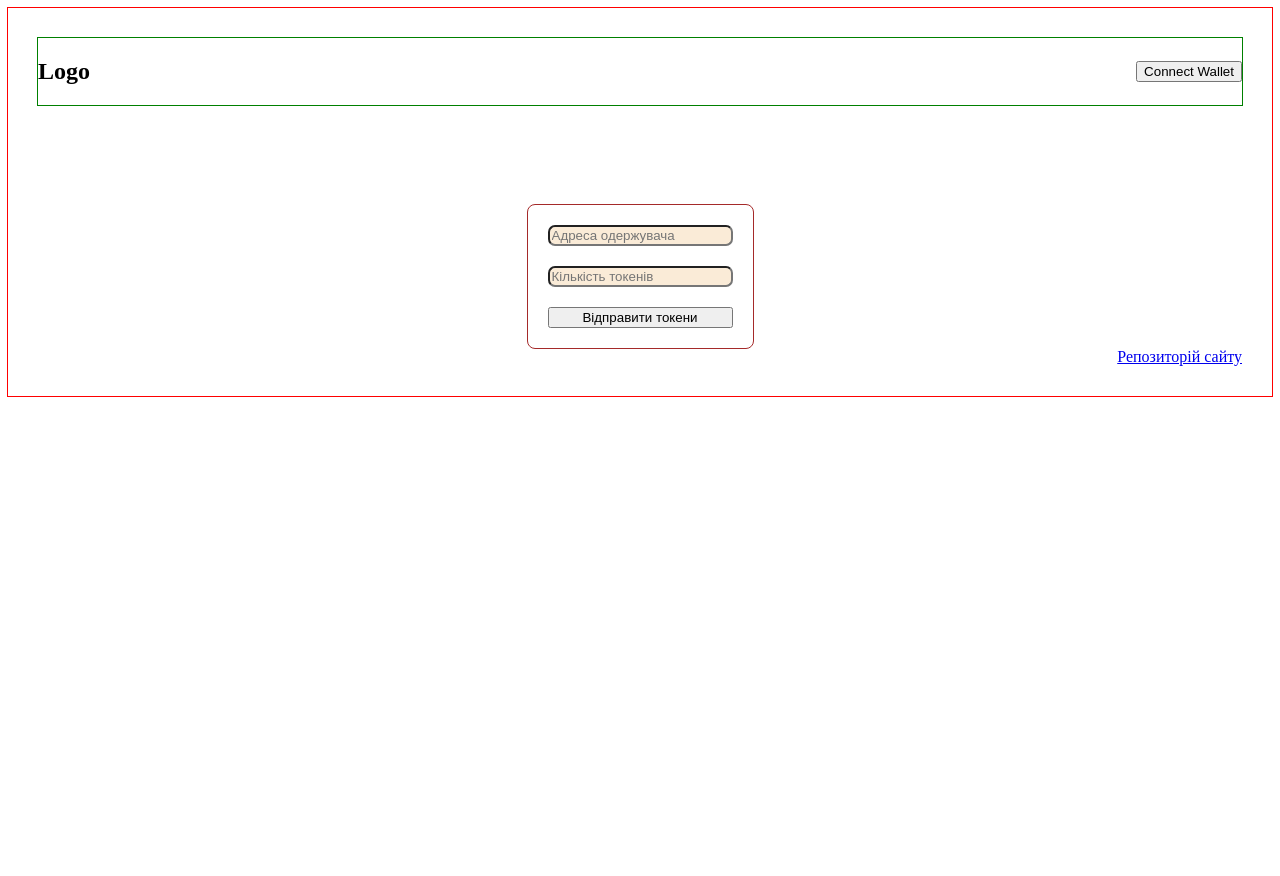
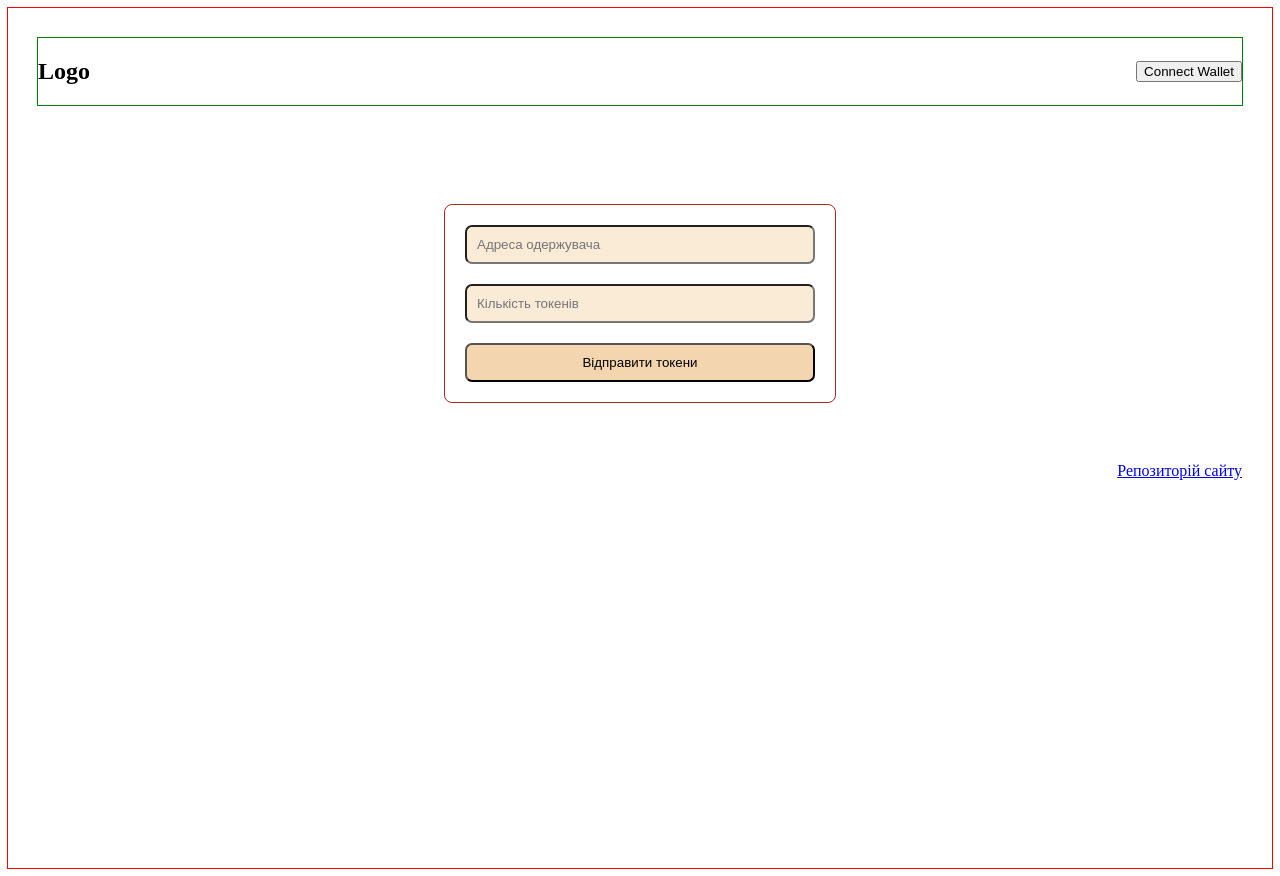
Before and after one commit to Victoria257/my-wallet-app, a React (Vite) app: page / in a window 1280 px wide. Before the commit the page ends 800 px from the top, so only its background shows below. Built offline with nearby package versions, Linux system fonts and the light colour scheme.

Commit message:
add sending tokens

```diff
--- a/src/components/ConnectWallet/ConnectWallet.jsx
+++ b/src/components/ConnectWallet/ConnectWallet.jsx
@@ -1,10 +1,13 @@
-import React, {  useState } from "react";
+import React, { useState } from "react";
+import Web3Modal from "web3modal";
 import Web3 from "web3";
-import Web3Modal from "web3modal";
 
-const ConnectWallet = () => {
-  const [web3, setWeb3] = useState(null);
-  const [connectedAddress, setConnectedAddress] = useState("");
+const ConnectWallet = ({
+  web3,
+  setWeb3,
+  connectedAddress,
+  setConnectedAddress,
+}) => {
   const [balance, setBalance] = useState("");
 
   const connectWallet = async () => {
@@ -15,7 +18,8 @@ const ConnectWallet = () => {
     };
 
     const web3Modal = new Web3Modal({
-      network: "mainnet",
+      //тестова мережа
+      network: "sepolia",
       cacheProvider: true,
       providerOptions,
     });
--- a/src/components/Form/Form.jsx
+++ b/src/components/Form/Form.jsx
@@ -1,11 +1,37 @@
+import Web3 from "web3";
 import { useState } from "react";
 import css from "./Form.module.css";
-export const Form = () => {
+
+export const Form = ({ web3, connectedAddress }) => {
   const [address, setAddress] = useState("");
-  const [amount, setAmount] = useState(0);
-  const onSending = (event) => {
+  const [amount, setAmount] = useState("");
+
+  const onSending = async (event) => {
     event.preventDefault();
     console.log("send");
+    if (!web3) {
+      console.error(
+        "Гаманець недоступний. Переконайтеся, що ви підключені до гаманця."
+      );
+      return;
+    }
+
+    try {
+      const amountInWei = web3.utils.toWei(amount.toString());
+
+      await web3.eth.sendTransaction({
+        to: address,
+        from: connectedAddress,
+        value: amountInWei,
+      });
+
+      alert("Платіж пройшов успішно");
+      setAddress("");
+      setAmount(0);
+    } catch (error) {
+      alert("Платіж не пройшов");
+      console.error("Error sending tokens:", error);
+    }
   };
 
   const onChangeAddress = (event) => {
@@ -25,13 +51,15 @@ export const Form = () => {
           className={css.input}
           placeholder="Адреса одержувача"
           onChange={onChangeAddress}
+          value={address}
         />
         <input
           className={css.input}
           placeholder="Кількість токенів"
           onChange={onChangeAmount}
+          value={amount}
         />
-        <button type="submit" onClick={onSending}>
+        <button className={css.button} type="submit" onClick={onSending}>
           Відправити токени
         </button>
       </form>
--- a/src/components/Form/Form.module.css
+++ b/src/components/Form/Form.module.css
@@ -3,6 +3,7 @@
 }
 
 .form {
+  width: 350px;
   outline: solid 1px brown;
   display: inline-flex;
   flex-direction: column;
@@ -11,6 +12,13 @@
   border-radius: 7px;
 }
 .input {
+  padding: 10px;
   background-color: antiquewhite;
   border-radius: 7px;
 }
+
+.button {
+  padding: 10px;
+  background-color: rgb(243, 214, 176);
+  border-radius: 7px;
+}
--- a/src/pages/MainPage/MainPage.jsx
+++ b/src/pages/MainPage/MainPage.jsx
@@ -1,17 +1,26 @@
+import { useState } from "react";
 import ConnectWallet from "../../components/ConnectWallet/ConnectWallet.jsx";
 import { Form } from "../../components/Form/Form.jsx";
 import { Logo } from "../../components/Logo/Logo.jsx";
 import css from "./MainPage.module.css";
+import Web3 from "web3";
 
 export const MainPage = () => {
+  const [web3, setWeb3] = useState(null);
+  const [connectedAddress, setConnectedAddress] = useState("");
   return (
     <div className={css.container}>
       <header className={css.header}>
         <Logo />
-        <ConnectWallet />
+        <ConnectWallet
+          web3={web3}
+          setWeb3={setWeb3}
+          connectedAddress={connectedAddress}
+          setConnectedAddress={setConnectedAddress}
+        />
       </header>
       <main>
-        <Form />
+        <Form web3={web3} connectedAddress={connectedAddress} />
       </main>
       <footer className={css.footer}>
         <a
--- a/src/pages/MainPage/MainPage.module.css
+++ b/src/pages/MainPage/MainPage.module.css
@@ -3,6 +3,7 @@
   padding: 30px;
   margin: 0 auto;
   text-align: center;
+  height: 100vh;
 }
 .header {
   outline: solid 1px green;
@@ -12,6 +13,7 @@
 }
 
 .footer {
+  margin-top: 60px;
   text-align: right;
 }
 .link {
```
